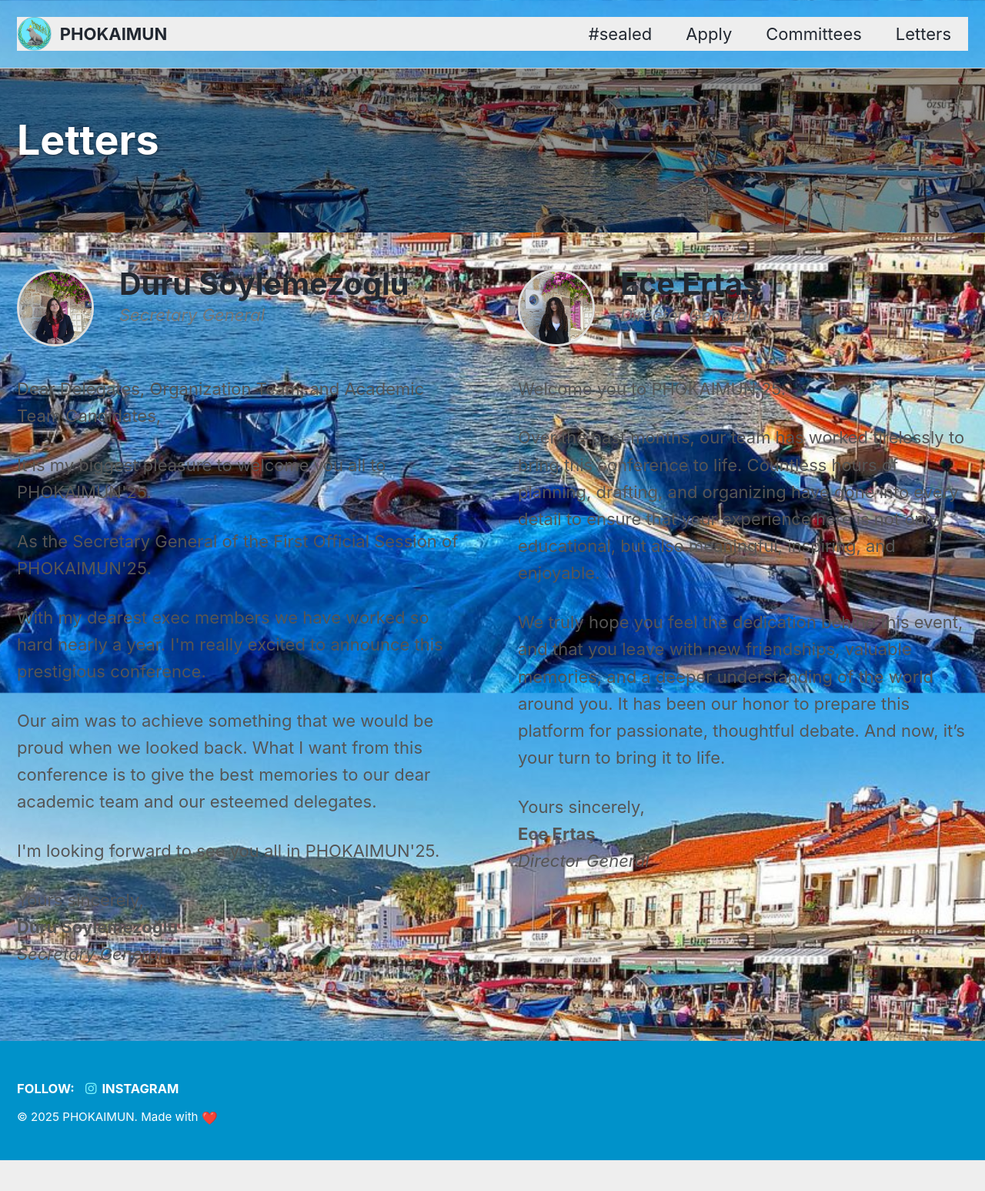
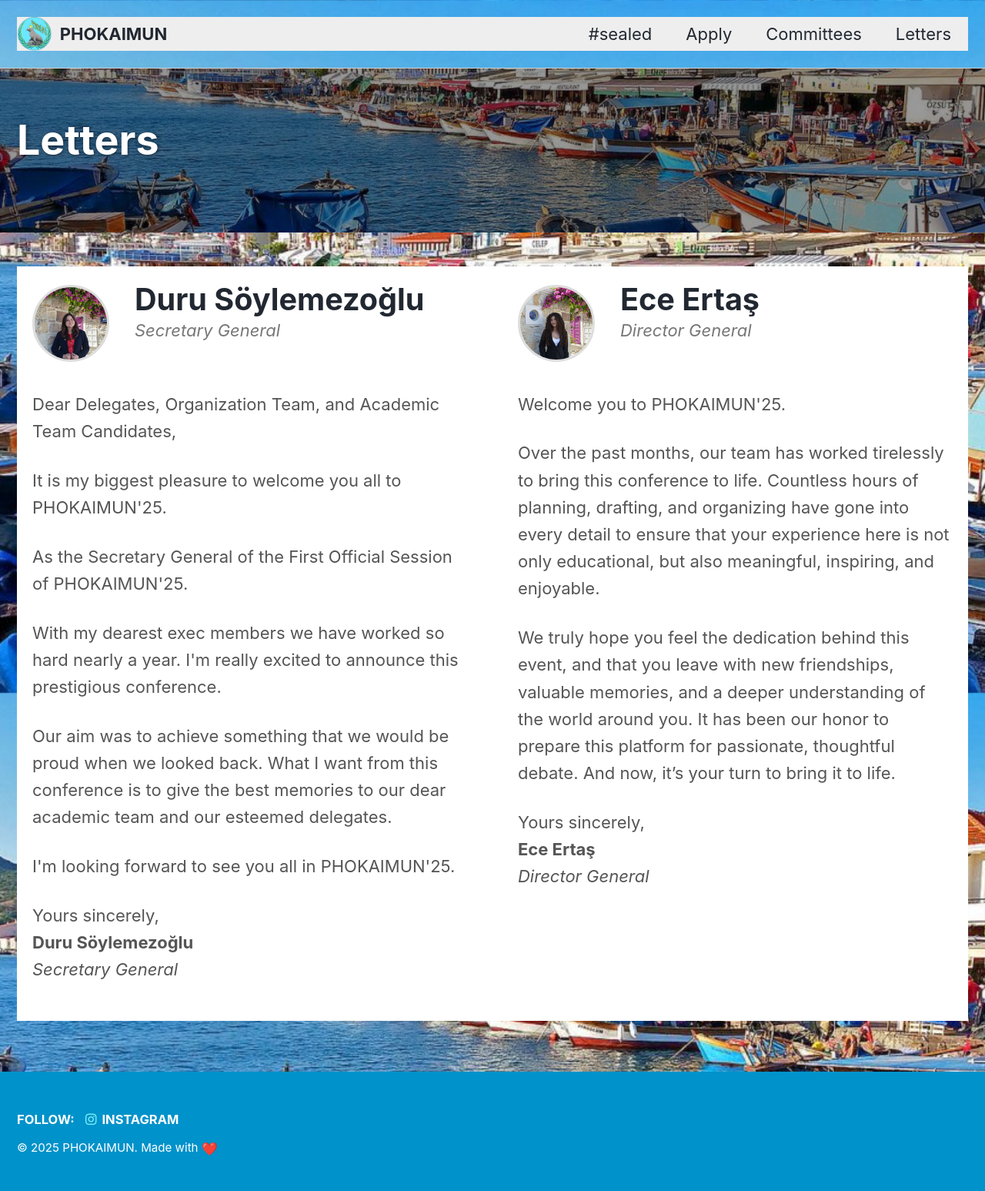
Before and after one commit to Phokaimun/Phokaimun.github.io, a Jekyll site: the page built from _pages/letters.md, in a window 1280 px wide. Shown: the whole page at 77% size. Built offline with Jekyll 4.4.1, drawn with Linux system fonts in a browser that asks for light colours; cached includes are drawn as plain includes; emoji names are drawn with the system emoji font; before the commit the page ends 1507 px from its top, so only the background shows below that.

Commit message:
Update custom.scss

```diff
--- a/assets/css/custom.scss
+++ b/assets/css/custom.scss
@@ -134,6 +134,8 @@ body {
   grid-template-columns: 1fr 1fr; /* İki eşit genişlikte sütun */
   gap: 3rem; /* Sütunlar arası boşluk */
   margin-top: 2rem;
+  background-color: #fff;
+  padding: 20px;
 }
 
 /* Her bir mektup sütunu */
```
